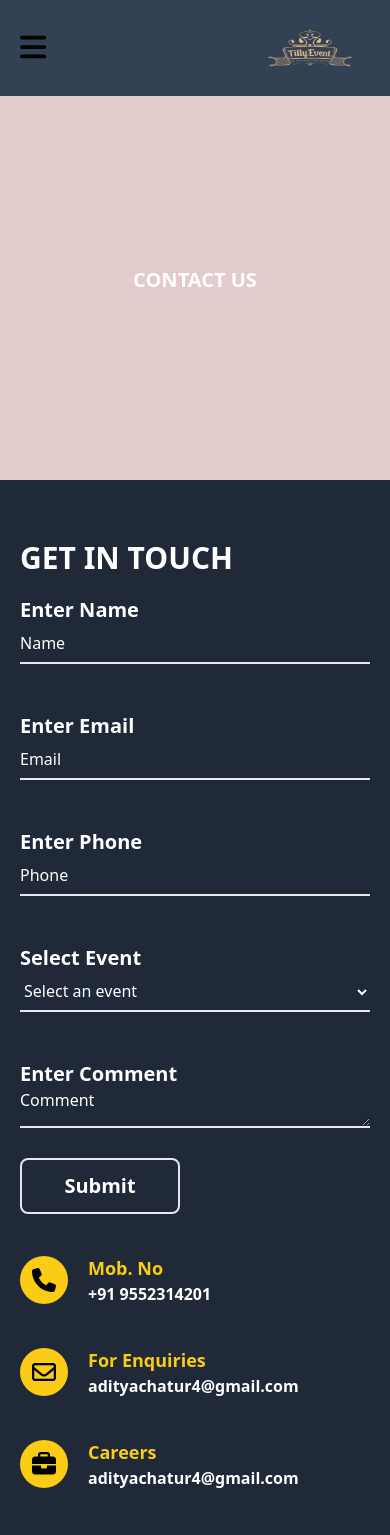
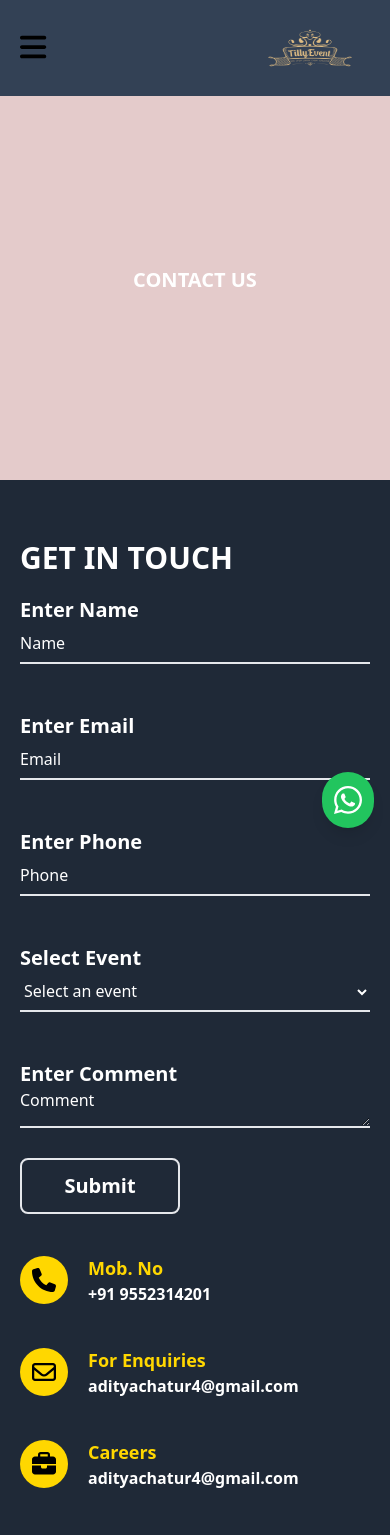
Before and after one commit to Adityachatur/Event-Management, a React (Create React App) app: page /contact in a window 390 px wide. Shown: the top 1535 px of the page. Built offline with nearby package versions, Linux system fonts and the light colour scheme.

Commit message:
New Change

```diff
--- a/src/App.css
+++ b/src/App.css
@@ -98,7 +98,7 @@ hr {
 
 
 
-/* Client */
+/*Company  Client start */
 
 
 .company-logo img {
@@ -110,6 +110,20 @@ hr {
   mix-blend-mode: multiply;
 }
 
+/* Company Clinet end */
+
+
+
+/* Gallery start */
+.gallery-img {
+  transition: transform 0.3s ease;
+}
+
+.gallery-img:hover {
+  transform: scale(0.9);
+}
+
+/* Gallery end */
 
 
 
@@ -134,15 +148,33 @@ hr {
 }
 
 
+/* Whats app Button start*/
+.animated-button {
+  animation: bounce 0.5s infinite alternate;
+  /* Apply the bounce animation */
+}
+
+@keyframes bounce {
+  0% {
+    transform: translateY(0);
+  }
+
+  100% {
+    transform: translateY(-10px);
+  }
+}
+
+/* Whats app button end */
+
 /* Footer */
 li {
   cursor: pointer;
 }
 
 li:hover {
-  color: rgb(192, 153, 37);
+  color: '#FFD700';
 }
 
 .color:hover {
-  color: rgb(192, 153, 37);
+  color: '#FFD700';
 }
--- a/src/App.js
+++ b/src/App.js
@@ -12,6 +12,7 @@ import EngagementEvent from './Component/Project_Types/EngagementEvent';
 import Service from './Component/Service/Service';
 import Projects from './Component/Projects/Projects';
 import Contact from './Component/Contact/Contact';
+import WhatsAppButton from './Component/WhatsAppButton';
 
 
 function App() {
@@ -30,6 +31,7 @@ function App() {
         <Route path='/wedding/:id' element={<Weddingdetails />} />
         <Route path='/engagement' element={<EngagementEvent />} />
       </Routes>
+      <WhatsAppButton/>
       <Footer />
     </>
 
--- a/src/Component/Contact/Contactus.js
+++ b/src/Component/Contact/Contactus.js
@@ -46,11 +46,11 @@ const Contactus = () => {
                         <br /><br />
                         <div className='text-white'>
                             <label htmlFor="" className='lg:text-2xl text-xl font-bold'>Enter Comment</label> <br />
-                            <textarea type="text" placeholder="Comment" className='w-full md:w-10/12 h-10 bg-gray-800 border-b-2 text-white lg:text-base  text-md placeholder-white focus:border-black input-effect' />
+                            <textarea type="text" rows="40" cols="90" placeholder="Comment" className='w-full md:w-10/12 h-10 bg-gray-800 border-b-2 text-white lg:text-base  text-md placeholder-white focus:border-black input-effect'></textarea>
                         </div>
                         <br />
 
-                        <button class="h-14 border-2 rounded-lg text-white lg:text-2xl text-xl font-bold w-40 hover:text-black hover:bg-yellow-400 transition-transform duration-300 transform-gpu hover:scale-105">Submit</button>
+                        <button class="h-14 border-2 rounded-lg text-white lg:text-2xl text-xl font-bold w-40 hover:text-black hover:bg-custom-Metallic-gold transition-transform duration-300 transform-gpu hover:scale-105">Submit</button>
                     </div>
                 </div>
 
@@ -58,30 +58,30 @@ const Contactus = () => {
                 <div className='w-full md:w-1/2 gird grid-cols-1 '>
 
                     <div className='pt-10 pl-5 flex items-center  space-x-5'>
-                        <FontAwesomeIcon icon={faPhone} className='text-black lg:text-4xl text-2xl bg-yellow-400 p-3 rounded-full' />
+                        <FontAwesomeIcon icon={faPhone} className='text-black lg:text-4xl text-2xl bg-custom-Metallic-gold p-3 rounded-full' />
                         <div>
-                            <p className='text-yellow-400 lg:text-xl text-lg font-semibold'>Mob. No</p>
+                            <p className='text-custom-Metallic-gold lg:text-xl text-lg font-semibold'>Mob. No</p>
                             <p className='lg:text-2xl text-md font-bold cursor-pointer text-white'>+91 9552314201</p>
                         </div>
                     </div>
                     <div className='pt-10 pl-5 flex items-center  space-x-5'>
-                        <FontAwesomeIcon icon={faEnvelope} className='text-black lg:text-4xl text-2xl bg-yellow-400 p-3 rounded-full' />
+                        <FontAwesomeIcon icon={faEnvelope} className='text-black lg:text-4xl text-2xl bg-custom-Metallic-gold p-3 rounded-full' />
                         <div>
-                            <p className='text-yellow-400 lg:text-xl text-lg font-semibold'>For Enquiries</p>
+                            <p className='text-custom-Metallic-gold lg:text-xl text-lg font-semibold'>For Enquiries</p>
                             <p className='lg:text-2xl text-md font-bold cursor-pointer text-white'>adityachatur4@gmail.com</p>
                         </div>
                     </div>
                     <div className='pt-10 pl-5 flex items-center  space-x-5'>
-                        <FontAwesomeIcon icon={faBriefcase} className='text-black lg:text-4xl text-2xl bg-yellow-400 p-3 rounded-full' />
+                        <FontAwesomeIcon icon={faBriefcase} className='text-black lg:text-4xl text-2xl bg-custom-Metallic-gold p-3 rounded-full' />
                         <div>
-                            <p className='text-yellow-400 lg:text-xl text-lg font-semibold'>Careers </p>
+                            <p className='text-custom-Metallic-gold lg:text-xl text-lg font-semibold'>Careers </p>
                             <p className='lg:text-2xl text-md font-bold cursor-pointer text-white'>adityachatur4@gmail.com</p>
                         </div>
                     </div>
                     <div className='pt-10 pl-5 flex items-center  space-x-5'>
-                        <FontAwesomeIcon icon={faHome} className='text-black lg:text-4xl text-2xl bg-yellow-400 p-3 rounded-full' />
+                        <FontAwesomeIcon icon={faHome} className='text-black lg:text-4xl text-2xl bg-custom-Metallic-gold p-3 rounded-full' />
                         <div>
-                            <p className='text-yellow-400 lg:text-xl text-lg font-semibold'>Address </p>
+                            <p className='text-custom-Metallic-gold lg:text-xl text-lg font-semibold'>Address </p>
                             <p className='lg:text-2xl text-md font-bold cursor-pointer text-white'>Medankarwadi chakan, Tal.Khed <br /> dist.Pune  pin-410501</p>
                         </div>
                     </div>
--- a/src/Component/Projects/ProjectItem.js
+++ b/src/Component/Projects/ProjectItem.js
@@ -4,9 +4,9 @@ import img from '../images/download.jpg'
 import { Link } from 'react-router-dom'
 const ProjectItem = () => {
     return (
-        <div>
+        <div >
 
-            <div className='text-center py-10 lg:text-6xl text-3xl font-bold '>
+            <div className='text-center py-10 lg:text-6xl text-3xl font-bold text-custom-Metallic-gold'>
                 <h1>Our Events</h1>
             </div>
             <div className='grid lg:grid-cols-4 md:grid-cols-3 sm:grid-cols-2 grid-cols-2 gap-4 w-full mx-auto lg:w-11/12'>
--- a/src/Component/Projects/Projects.js
+++ b/src/Component/Projects/Projects.js
@@ -1,16 +1,15 @@
-import React from 'react'
-import Gallery from '../Gallery/Gallery'
-import SubTemplate from '../SubTemplate'
-import ProjectItem from './ProjectItem'
-
+import React from 'react';
+import Gallery from '../Gallery/Gallery';
+import SubTemplate from '../SubTemplate';
+import ProjectItem from './ProjectItem';
 const Projects = () => {
     return (
-        <div>
+        <div className='bg-gray-800'>
             <SubTemplate title="Projects" />
             <ProjectItem />
             <Gallery />
         </div>
-    )
-}
+    );
+};
 
-export default Projects
+export default Projects;
--- /dev/null
+++ b/src/Component/WhatsAppButton.js
@@ -0,0 +1,30 @@
+import { faWhatsapp } from "@fortawesome/free-brands-svg-icons";
+import { FontAwesomeIcon } from "@fortawesome/react-fontawesome";
+import React from "react";
+
+const WhatsAppButton = () => {
+  const whatsappNumber = "9552314201";
+  const whatsappMessage = "Please help me to join gym";
+
+  const openWhatsApp = () => {
+    window.open(
+      `https://wa.me/${whatsappNumber}?text=${whatsappMessage}`,
+      "_blank"
+    );
+  };
+
+  return (
+    <button
+      className="fixed bottom-4 right-4 bg-green-500 text-white p-3 rounded-full shadow-lg z-50"
+      onClick={openWhatsApp}
+    >
+
+      <div className="flex items-center justify-center lg:space-x-2">
+        <h1 className="text-lg font-bold lg:block hidden">Chat with us</h1>
+        <FontAwesomeIcon icon={faWhatsapp} className="h-8 w-7" />
+      </div>
+    </button>
+  );
+};
+
+export default WhatsAppButton;
--- a/tailwind.config.js
+++ b/tailwind.config.js
@@ -7,6 +7,7 @@ module.exports = {
         custom: {
           'voilet': "#1C2448",
           'skincolor': "#F8F3E5",
+          'Metallic-gold': '#FFD700',
         },
       },
     },
```
Also changed, not shown: src/Component/Gallery/Gallery.js (+12 -12 lines).
